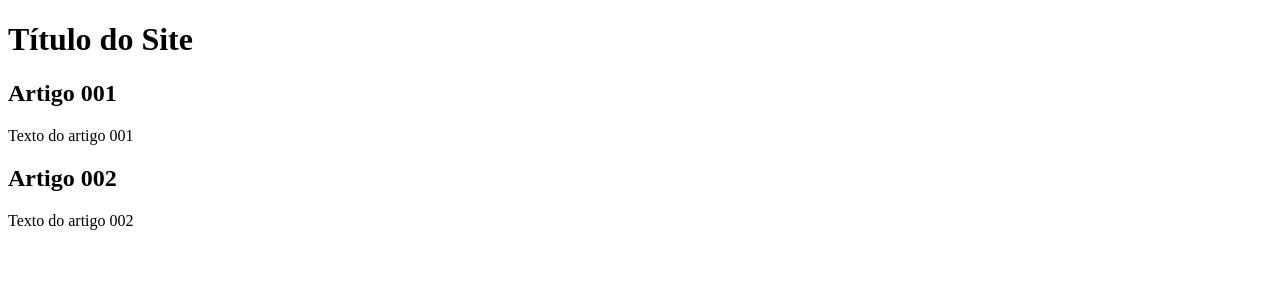
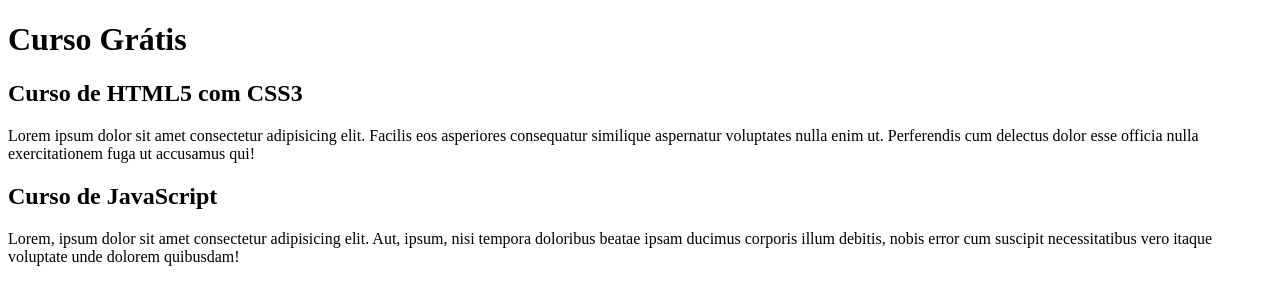
Before and after one commit to marcelopvc/Projeto-Site, a plain HTML site: page index.html in a window 1280 px wide. Drawn offline with Linux system fonts and the light colour scheme.

Commit message:
início do conteúdo

```diff
--- a/index.html
+++ b/index.html
@@ -8,15 +8,15 @@
 <body>
     <main>
         <header>
-            <h1>Título do Site</h1>
+            <h1>Curso Grátis</h1>
         </header>
         <article>
-            <h2>Artigo 001</h2>
-            <p>Texto do artigo 001</p>
+            <h2>Curso de HTML5 com CSS3</h2>
+            <p>Lorem ipsum dolor sit amet consectetur adipisicing elit. Facilis eos asperiores consequatur similique aspernatur voluptates nulla enim ut. Perferendis cum delectus dolor esse officia nulla exercitationem fuga ut accusamus qui!</p>
         </article>
         <article>
-            <h2>Artigo 002</h2>
-            <p>Texto do artigo 002</p>
+            <h2>Curso de JavaScript</h2>
+            <p>Lorem, ipsum dolor sit amet consectetur adipisicing elit. Aut, ipsum, nisi tempora doloribus beatae ipsam ducimus corporis illum debitis, nobis error cum suscipit necessitatibus vero itaque voluptate unde dolorem quibusdam!</p>
         </article>
     </main>
 
```
